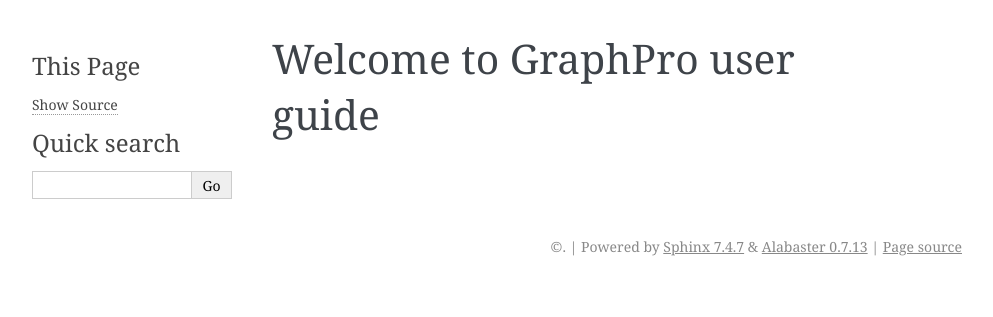
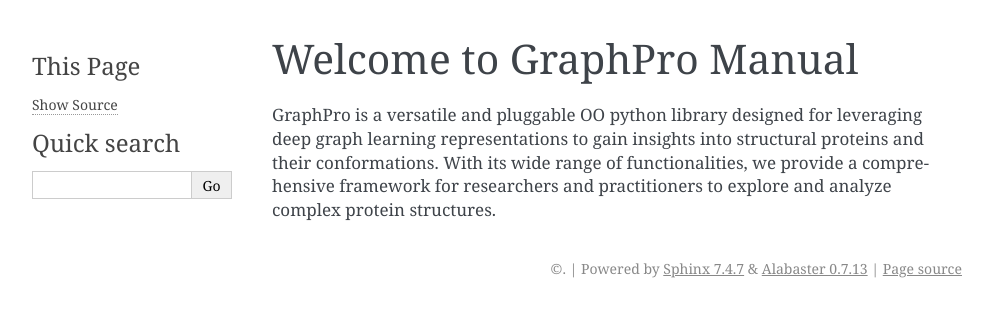
Before and after one commit to pegerto/graphpro, a Sphinx documentation site: the page built from docs/index.rst, in a window 1280 px wide. Shown: the top 317 px of the page, without its empty margins (148-1141 px from the left). Built offline with Sphinx 7.4.7, drawn with Linux system fonts in a browser that asks for light colours.

Commit message:
add title to readme

```diff
--- a/docs/index.rst
+++ b/docs/index.rst
@@ -1,2 +1,4 @@
-Welcome to GraphPro user guide
+Welcome to GraphPro Manual
 ====
+
+GraphPro is a versatile and pluggable OO python library designed for leveraging deep graph learning representations to gain insights into structural proteins and their conformations. With its wide range of functionalities, we provide a comprehensive framework for researchers and practitioners to explore and analyze complex protein structures.
```
Also changed, not shown: README.md (+1 -0 lines).
